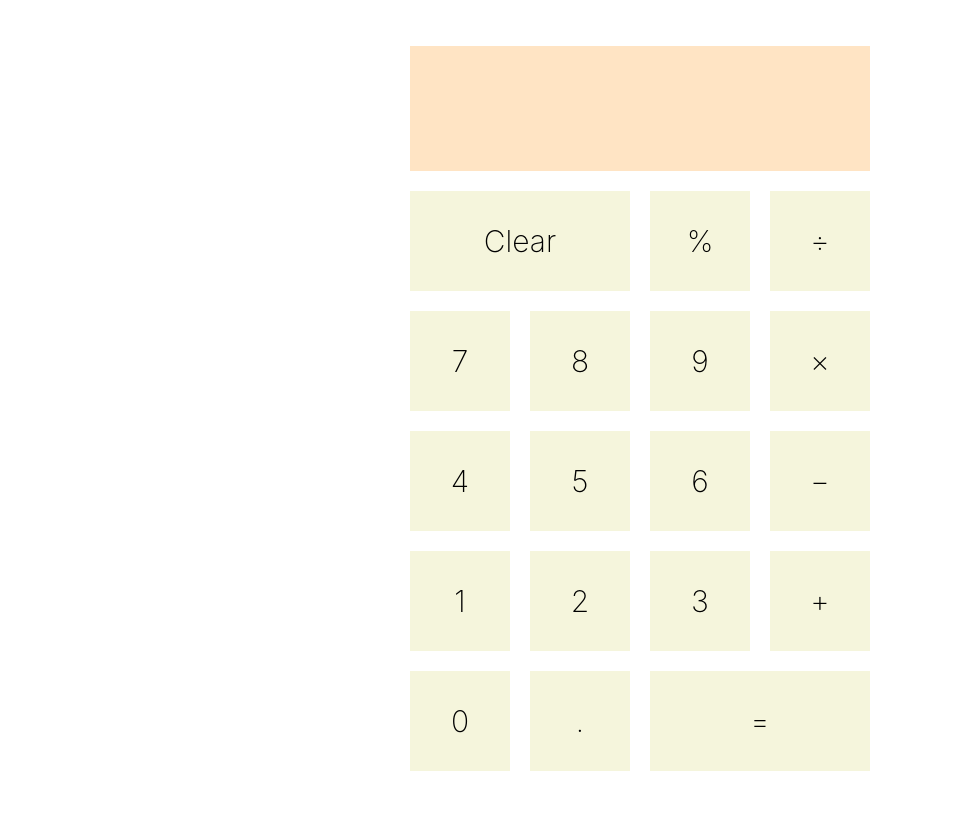
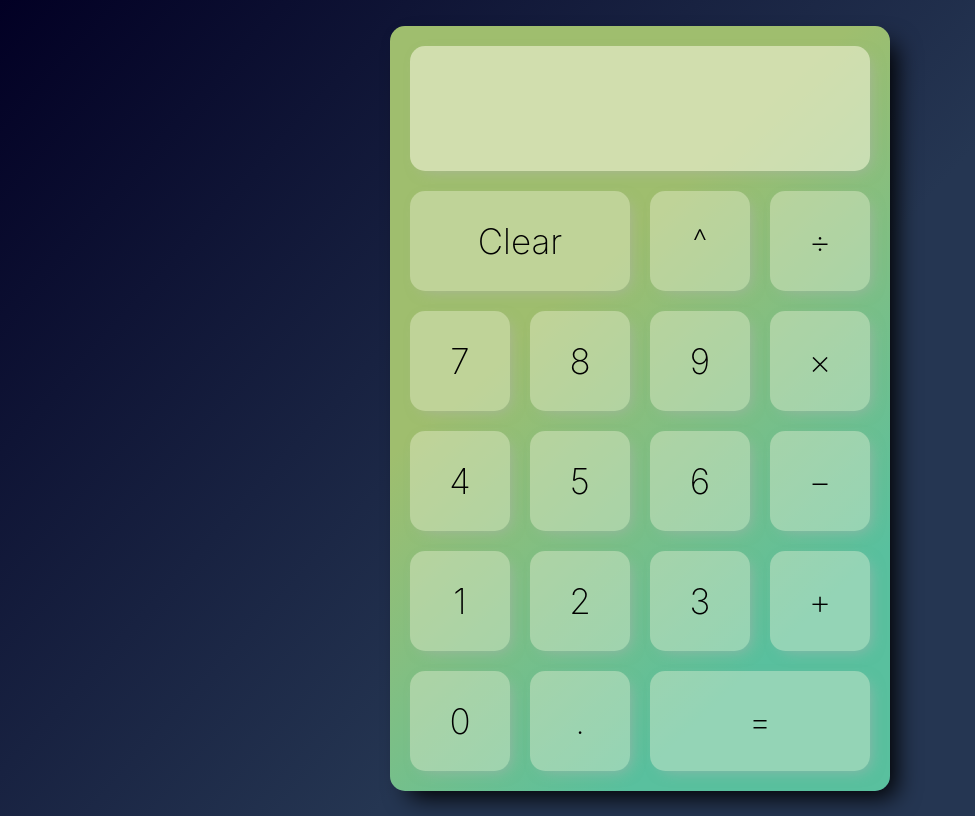
Before and after one commit to pfishe13/calculator, a plain HTML site: page index.html in a window 1280 px wide. Shown: the whole page, without its empty margins (0-975 px from the left). Drawn offline with Linux system fonts and the light colour scheme.

Commit message:
Update UI with new colors and styles

```diff
--- a/index.html
+++ b/index.html
@@ -12,28 +12,28 @@
 
 <div class="calculator-body">
     <div class="calculator-buttons">
-        <div class="calculator-display">
+        <div class="calculator-display calculator-item">
             <div class="calculator-display-long"></div>
             <div class="calculator-display-short"></div>
         </div>
-        <div id="clear" class="calculator-button">Clear</div>
-        <div id="percent" class="calculator-button">%</div>
-        <div id="divide" class="calculator-button">&#247</div>
-        <div id="b7" class="calculator-button">7</div>
-        <div id="b8" class="calculator-button">8</div>
-        <div id="b9" class="calculator-button">9</div>
-        <div id="multiply" class="calculator-button">&#xd7</div>
-        <div id="b4" class="calculator-button">4</div>
-        <div id="b5" class="calculator-button">5</div>
-        <div id="b6" class="calculator-button">6</div>
-        <div id="subtract" class="calculator-button">&#x2212</div>
-        <div id="b1" class="calculator-button">1</div>
-        <div id="b2" class="calculator-button">2</div>
-        <div id="b3" class="calculator-button">3</div>
-        <div id="add" class="calculator-button">&#x2b</div>
-        <div id="b0" class="calculator-button">0</div>
-        <div id="decimal" class="calculator-button">.</div>
-        <div id="equal" class="calculator-button">=</div>
+        <div id="clear" class="calculator-button calculator-item">Clear</div>
+        <div id="power" class="calculator-button calculator-item">^</div>
+        <div id="divide" class="calculator-button calculator-item">&#247</div>
+        <div id="b7" class="calculator-button calculator-item">7</div>
+        <div id="b8" class="calculator-button calculator-item">8</div>
+        <div id="b9" class="calculator-button calculator-item">9</div>
+        <div id="multiply" class="calculator-button calculator-item">&#xd7</div>
+        <div id="b4" class="calculator-button calculator-item">4</div>
+        <div id="b5" class="calculator-button calculator-item">5</div>
+        <div id="b6" class="calculator-button calculator-item">6</div>
+        <div id="subtract" class="calculator-button calculator-item">&#x2212</div>
+        <div id="b1" class="calculator-button calculator-item">1</div>
+        <div id="b2" class="calculator-button calculator-item">2</div>
+        <div id="b3" class="calculator-button calculator-item">3</div>
+        <div id="add" class="calculator-button calculator-item">&#x2b</div>
+        <div id="b0" class="calculator-button calculator-item">0</div>
+        <div id="decimal" class="calculator-button calculator-item">.</div>
+        <div id="equal" class="calculator-button calculator-item">=</div>
     </div>
 </div>
 
--- a/index.js
+++ b/index.js
@@ -21,6 +21,11 @@ function divide(left, right) {
     return returnWithCorrectDecimals(value);
 }
 
+function power(left, right) {
+    let value = left ** right;
+    return returnWithCorrectDecimals(value);
+}
+
 function returnWithCorrectDecimals(numInput) {
     let stringValue = numInput.toString();
     if(stringValue.includes('.')) {
@@ -41,6 +46,8 @@ function operate(left, op, right) {
             return multiply(left, right);
         case '÷':
             return divide(left, right);
+        case '^':
+            return power(left, right);
         default:
             return 0;
     }
@@ -92,7 +99,7 @@ function updateCalculation(e) {
         return;
     }
 
-    if ( (clickedButtonID === "add" || clickedButtonID === "subtract" || clickedButtonID === "multiply" || clickedButtonID === "divide") && currentInput["left"] !== null && currentInput["operator"] !== null && currentInput["right"] === null) {
+    if ( (clickedButtonID === "add" || clickedButtonID === "subtract" || clickedButtonID === "multiply" || clickedButtonID === "divide" || clickedButtonID === "power") && currentInput["left"] !== null && currentInput["operator"] !== null && currentInput["right"] === null) {
         return;
     }
 
@@ -118,7 +125,7 @@ function updateCalculation(e) {
     }
 
     if(currentInput["left"] !== null){
-        if(clickedButtonID === "equal" || clickedButtonID === "add" || clickedButtonID === "subtract" || clickedButtonID === "multiply" || clickedButtonID === "divide" ) {
+        if(clickedButtonID === "equal" || clickedButtonID === "add" || clickedButtonID === "subtract" || clickedButtonID === "multiply" || clickedButtonID === "divide" || clickedButtonID === "power") {
             if(currentInput["operator"] !== null && currentInput["left"] !== null && currentInput["right"] !== null ) {
                 let leftNum = Number(currentInput["left"]);
                 let rightNum = Number(currentInput["right"]);
--- a/styles.css
+++ b/styles.css
@@ -5,17 +5,50 @@ body {
   display: flex;
   justify-content: center;
   align-items: center;
+  background: rgb(2, 0, 36);
+  background: linear-gradient(
+    132deg,
+    rgba(2, 0, 36, 1) 0%,
+    rgba(37, 54, 82, 1) 55%
+  );
+}
+
+.calculator-body {
+  background: rgb(89, 192, 158);
+  background: linear-gradient(
+    317deg,
+    rgba(89, 192, 158, 1) 20%,
+    rgba(159, 190, 110, 1) 65%
+  );
+  padding: 20px;
+  border-radius: 15px;
+  -webkit-box-shadow: 12px 12px 25px -6px rgba(0, 0, 0, 1);
+  -moz-box-shadow: 12px 12px 25px -6px rgba(0, 0, 0, 1);
+  box-shadow: 12px 12px 25px -6px rgba(0, 0, 0, 1);
+}
+
+.calculator-item {
+  display: flex;
+  border-radius: 15px;
+  -webkit-box-shadow: 5px 5px 15px -6px rgba(179, 177, 179, 0.7);
+  -moz-box-shadow: 5px 5px 15px -6px rgba(179, 177, 179, 0.7);
+  box-shadow: 5px 5px 15px -6px rgba(179, 177, 179, 0.7);
 }
 
 .calculator-display {
-  background-color: bisque;
+  background-color: #f5f5dc95;
   height: 125px;
   grid-column: 1 / 5;
-  display: flex;
   justify-content: right;
   align-items: center;
-  font-size: 40px;
+  font-size: 50px;
   font-weight: 300;
+  padding-right: 25px;
+}
+
+.calculator-display-long {
+  overflow-x: scroll;
+  overflow-y: hidden;
 }
 
 .calculator-buttons {
@@ -25,14 +58,24 @@ body {
 }
 
 .calculator-button {
-  font-size: 30px;
+  font-size: 35px;
   font-weight: 200;
   height: 100px;
-  background-color: beige;
-  display: flex;
+  background-color: #f5f5dc60;
   justify-content: center;
   align-items: center;
   text-align: center;
+}
+
+.calculator-button:hover {
+  background-color: #f5f5dc75;
+  transition: all 0.1s ease-in-out;
+  transform: scale(1.05);
+}
+
+.calculator-button:active {
+  background-color: #f5f5dc90;
+  transform: translateY(2px);
 }
 
 #equal {
@@ -42,3 +85,13 @@ body {
 #clear {
   grid-column: 1/3;
 }
+
+.calculator-display-long::-webkit-scrollbar {
+  display: none;
+}
+
+/* Hide scrollbar for IE, Edge and Firefox */
+.calculator-display-long {
+  -ms-overflow-style: none; /* IE and Edge */
+  scrollbar-width: none; /* Firefox */
+}
```
